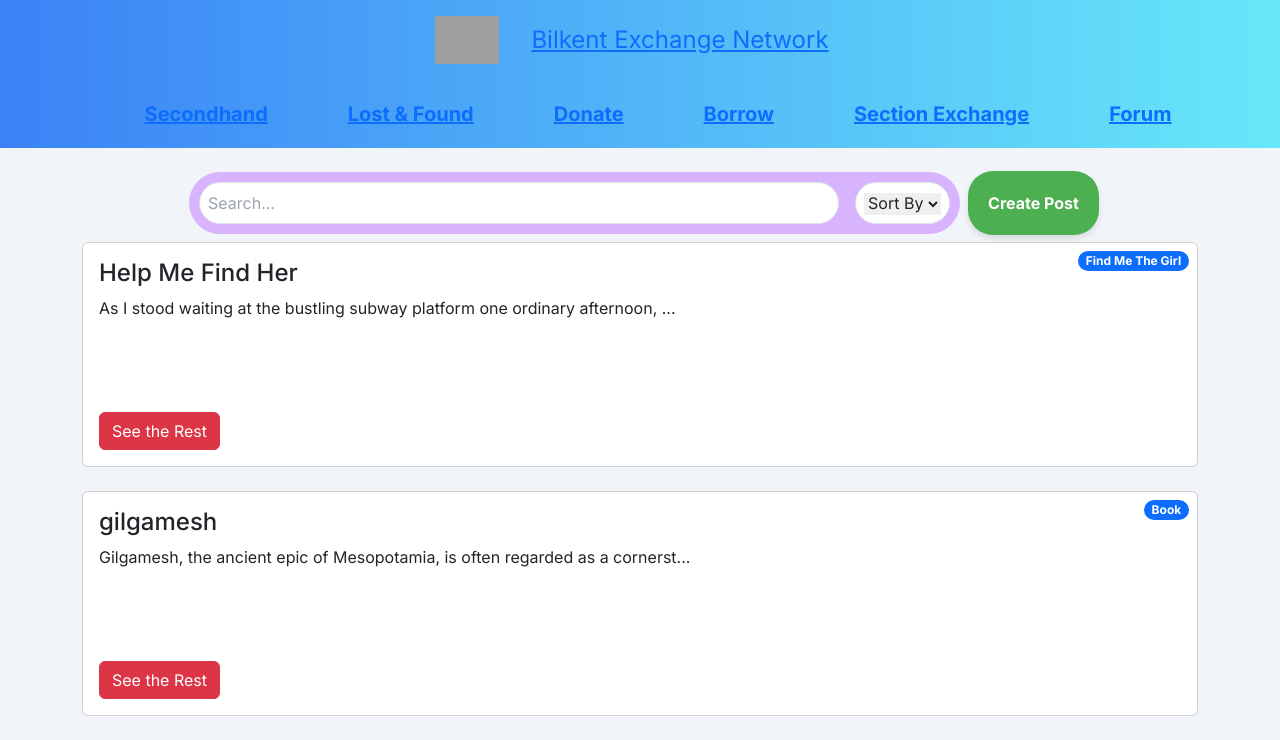
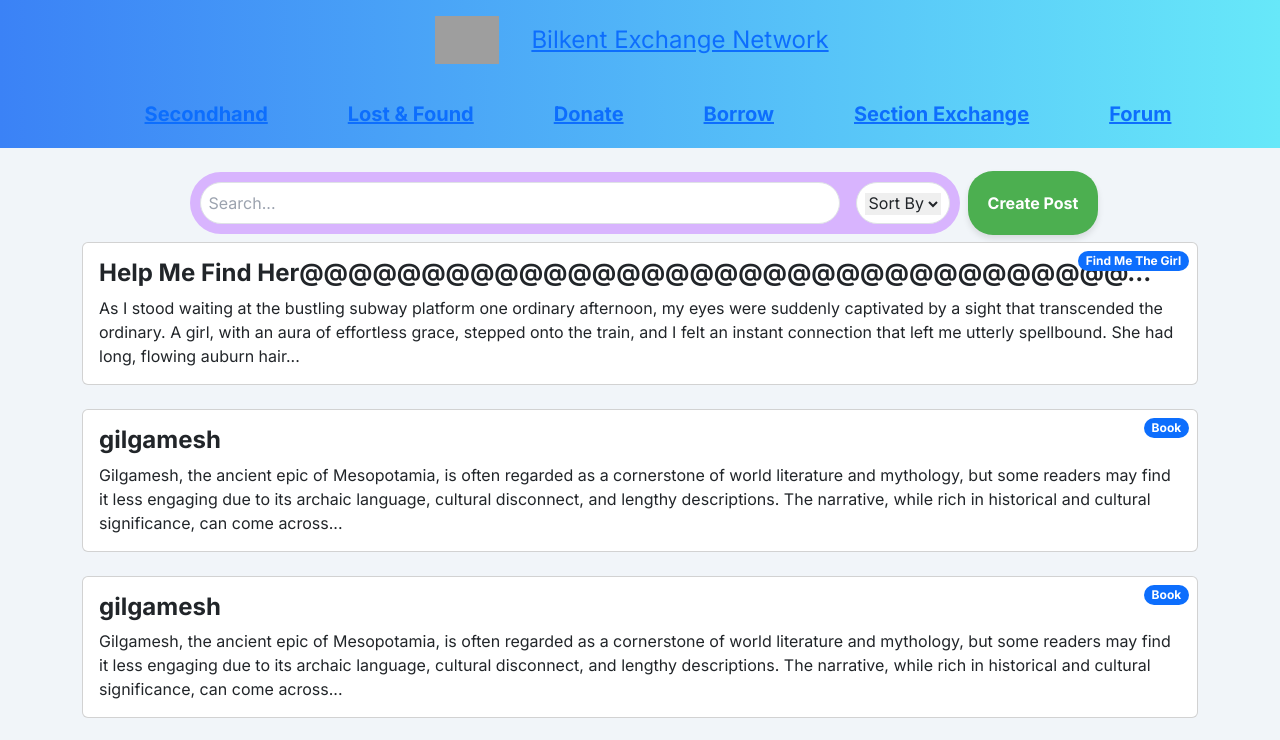
Before and after one commit to gorkemsolun/bilkent-exchange-network, a Next.js app: page /home/forum in a window 1280 px wide. Shown: the top 740 px of the page. Built offline with nearby package versions, Linux system fonts and the light colour scheme; grey boxes are pictures that could not be loaded.

Commit message:
Update Forum Item & Search Bar

```diff
--- a/src/app/home/forum/forumitem.tsx
+++ b/src/app/home/forum/forumitem.tsx
@@ -1,3 +1,5 @@
+"use client";
+
 import "bootstrap/dist/css/bootstrap.min.css"; // Import bootstrap CSS
 import "../../../styles/globals.css";
 
@@ -11,6 +13,11 @@ interface ForumItemProps {
   }[];
 }
 
+const handleForumItemClick = (itemId: number) => {
+  // Replace this with your desired functionality when a forum element is clicked
+  console.log(`Forum item with ID ${itemId} clicked!`);
+};
+
 export default function ForumItem({ forumItems }: ForumItemProps) {
   return (
     <>
@@ -18,6 +25,12 @@ export default function ForumItem({ forumItems }: ForumItemProps) {
         <div className="row">
           {forumItems.map((item) => (
             <div className="col-12 mb-4" key={item.id}>
+              <div
+                className="col-12"
+                key={item.id}
+                onClick={() => handleForumItemClick(item.id)}
+                style={{ cursor: "pointer" }}
+              >
                 <div className="card" style={{ width: "100%" }}>
                   <div className="position-relative">
                     <span className="badge bg-primary rounded-pill position-absolute top-0 end-0 m-2">
@@ -30,21 +43,24 @@ export default function ForumItem({ forumItems }: ForumItemProps) {
                     </a>
                   </div>
                   <div className="card-body">
-                  <h4 className="card-title">{item.title}</h4>
+                    <h2
+                      className="card-title"
+                      style={{ fontSize: "1.5rem", fontWeight: "bold" }}
+                    >
+                      {item.title.length < 50
+                        ? item.title
+                        : item.title.slice(0, 50) + "..."}
+                    </h2>
                     <div
                       className="description-container"
-                    style={{ height: "100px" }}
+                      style={{ height: "10%" }}
                     >
                       <p className="card-text">
-                      {item.description.length < 75
+                        {item.description.length < 315
                           ? item.description
-                        : item.description.slice(0, 75) + "..."}
+                          : item.description.slice(0, 315) + "..."}
                       </p>
                     </div>
-                  <div className="buy d-flex justify-content-between align-items-center">
-                    <a href="#" className="btn btn-danger mt-3">
-                      <i className="fas fa-shopping-cart"></i> See the Rest
-                    </a>
                   </div>
                 </div>
               </div>
--- a/src/app/home/forum/page.tsx
+++ b/src/app/home/forum/page.tsx
@@ -8,10 +8,43 @@ export default function Forum() {
     {
       // dummy data
       id: 1,
-      title: "Help Me Find Her",
+      title:
+        "Help Me Find Her@@@@@@@@@@@@@@@@@@@@@@@@@@@@@@@@@@@@@@@@@@@@@@@@@@@@@@@@@@@@@@@@@@@@@@@@@@@@@@@@@@@@@@@@@@@@@@@@@@@@@@@@@@@@@@@@@@@@@@@@@@@@@@@@@@@@@@@@@@@@@@@@@@@@@@qq",
       description:
-        "As I stood waiting at the bustling subway platform one ordinary afternoon, my eyes were suddenly captivated by a sight that transcended the ordinary. A girl, with an aura of effortless grace, stepped onto the train, and I felt an instant connection that left me utterly spellbound. She had long, flowing auburn hair that danced around her shoulders with each step, and her emerald-green eyes held a mysterious depth that seemed to hint at a thousand untold stories. Dressed in a vintage-inspired floral dress that swayed gently with her movements, she radiated a timeless elegance. Her laughter was as melodious as a songbird's, and it echoed in my mind long after she disappeared into the bustling crowd. In that fleeting moment, I fell hopelessly in love, and I couldn't help but wish for a serendipitous encounter that would reunite our paths once more, for she was a vision of enchantment that I yearned to know better.",
+        "As I stood waiting at the bustling subway platform one ordinary afternoon, my eyes were suddenly captivated by a sight that transcended the ordinary. A girl, with an aura of effortless grace, stepped onto the train, and I felt an instant connection that left me utterly spellbound. She had long, flowing auburn hair that danced around her shoulders with each step, and her emerald-green eyes held a mysterious depth that seemed to hint at a thousand untold stories. Dressed in a vintage-inspired floral dress that swayed gently with her movements, she radiated a timeless elegance. Her laughter was as melodious as a songbird's, and it echoed in my mind long after she disappeared into the bustling crowd. In that fleeting moment, I fell hopelessly in love, and I couldn't help but wish for a serendipitous encounter that would reunite our paths once more, for she was a vision of enchantment that I yearned to know better@@@@@@@@@@@@@@@@@@@@@@@@@@@@@@@@@@@@@@@@@@@@@@@@@@@@@@@@@@@@@@@@@@@@@@@@@@@@@@@@@@@@@@@@@@@@@@@@@@@@@@@@@@@@QQ.",
       category: "Find Me The Girl",
+      imgSrc: "/cs319.png",
+    },
+    {
+      id: 2,
+      title: "gilgamesh",
+      description:
+        "Gilgamesh, the ancient epic of Mesopotamia, is often regarded as a cornerstone of world literature and mythology, but some readers may find it less engaging due to its archaic language, cultural disconnect, and lengthy descriptions. The narrative, while rich in historical and cultural significance, can come across as monotonous to modern readers who are more accustomed to fast-paced storytelling. Additionally, Gilgamesh's character, while complex, may not resonate with everyone, as his arrogance and quest for immortality can be seen as self-centered and lacking relatability. However, it's essential to acknowledge that personal preferences play a significant role in one's perception of literature, and what one person finds boring, another might find profoundly meaningful and enlightening.",
+      category: "Book",
+      imgSrc: "/cs319.png",
+    },
+    {
+      id: 2,
+      title: "gilgamesh",
+      description:
+        "Gilgamesh, the ancient epic of Mesopotamia, is often regarded as a cornerstone of world literature and mythology, but some readers may find it less engaging due to its archaic language, cultural disconnect, and lengthy descriptions. The narrative, while rich in historical and cultural significance, can come across as monotonous to modern readers who are more accustomed to fast-paced storytelling. Additionally, Gilgamesh's character, while complex, may not resonate with everyone, as his arrogance and quest for immortality can be seen as self-centered and lacking relatability. However, it's essential to acknowledge that personal preferences play a significant role in one's perception of literature, and what one person finds boring, another might find profoundly meaningful and enlightening.",
+      category: "Book",
+      imgSrc: "/cs319.png",
+    },
+    {
+      id: 2,
+      title: "gilgamesh",
+      description:
+        "Gilgamesh, the ancient epic of Mesopotamia, is often regarded as a cornerstone of world literature and mythology, but some readers may find it less engaging due to its archaic language, cultural disconnect, and lengthy descriptions. The narrative, while rich in historical and cultural significance, can come across as monotonous to modern readers who are more accustomed to fast-paced storytelling. Additionally, Gilgamesh's character, while complex, may not resonate with everyone, as his arrogance and quest for immortality can be seen as self-centered and lacking relatability. However, it's essential to acknowledge that personal preferences play a significant role in one's perception of literature, and what one person finds boring, another might find profoundly meaningful and enlightening.",
+      category: "Book",
+      imgSrc: "/cs319.png",
+    },
+    {
+      id: 2,
+      title: "gilgamesh",
+      description:
+        "Gilgamesh, the ancient epic of Mesopotamia, is often regarded as a cornerstone of world literature and mythology, but some readers may find it less engaging due to its archaic language, cultural disconnect, and lengthy descriptions. The narrative, while rich in historical and cultural significance, can come across as monotonous to modern readers who are more accustomed to fast-paced storytelling. Additionally, Gilgamesh's character, while complex, may not resonate with everyone, as his arrogance and quest for immortality can be seen as self-centered and lacking relatability. However, it's essential to acknowledge that personal preferences play a significant role in one's perception of literature, and what one person finds boring, another might find profoundly meaningful and enlightening.",
+      category: "Book",
       imgSrc: "/cs319.png",
     },
     {
--- a/src/app/home/secondhand/page.tsx
+++ b/src/app/home/secondhand/page.tsx
@@ -38,7 +38,7 @@ export default function SecondHand() {
     <div className="flex flex-row grow">
       <Categories type="secondhand"></Categories>
       <div className="w-full h-full">
-        <SearchBar /> <CreatePostButton />
+        <SearchBar type="secondhand" /> <CreatePostButton />
         <SecondHandItem secondHandItems={secondHandItems} />
       </div>
     </div>
--- a/src/components/searchbar.tsx
+++ b/src/components/searchbar.tsx
@@ -1,17 +1,15 @@
 "use client";
 
-import React, { useState } from 'react';
+import React, { useState } from "react";
 import "../styles/globals.css";
 
-const SearchBar = () => {
-  const [searchTerm, setSearchTerm] = useState('');
-  const [sortType, setSortType] = useState('');
+export default function SearchBar(props: any) {
+  const [searchTerm, setSearchTerm] = useState("");
+  const [sortType, setSortType] = useState("");
 
   const handleSearch = () => {
     // Perform search based on `searchTerm`
   };
-
-
 
   return (
     <div className="inline-flex items-center bg-purple-300 rounded-full m-2 p-0.5">
@@ -20,7 +18,7 @@ const SearchBar = () => {
         value={searchTerm}
         onChange={(e) => setSearchTerm(e.target.value)}
         onKeyPress={(e) => {
-          if (e.key === 'Enter') {
+          if (e.key === "Enter") {
             handleSearch();
           }
         }}
@@ -31,12 +29,20 @@ const SearchBar = () => {
       {/* Sort Dropdown */}
       <div className="relative">
         <div className=" right-0 mt-2 p-2 border bg-white center m-2 rounded-full">
-          <select value={sortType} onChange={(e) => setSortType(e.target.value)}>
+          <select
+            value={sortType}
+            onChange={(e) => setSortType(e.target.value)}
+          >
             <option value="" disabled hidden>
               Sort By
             </option>
-            <option value="price">Price ↓</option>
-            <option value="date">Price ↑</option>
+
+            {props.type === "secondhand" && (
+              <>
+                <option value="price">Price ↓</option>
+                <option value="price">Price ↑</option>
+              </>
+            )}
             <option value="date">Date ↓</option>
             <option value="date">Date ↑</option>
           </select>
@@ -44,6 +50,4 @@ const SearchBar = () => {
       </div>
     </div>
   );
-};
-
-export default SearchBar;
+}
--- a/src/styles/globals.css
+++ b/src/styles/globals.css
@@ -26,3 +26,8 @@
   z-index: 1000;
   width: 25vw;
 }
+
+.card:hover {
+  text-decoration: underline;
+  cursor: pointer; /* Optional: Change cursor on hover */
+}
```
Lines whose indentation alone changed are shown as unchanged.
